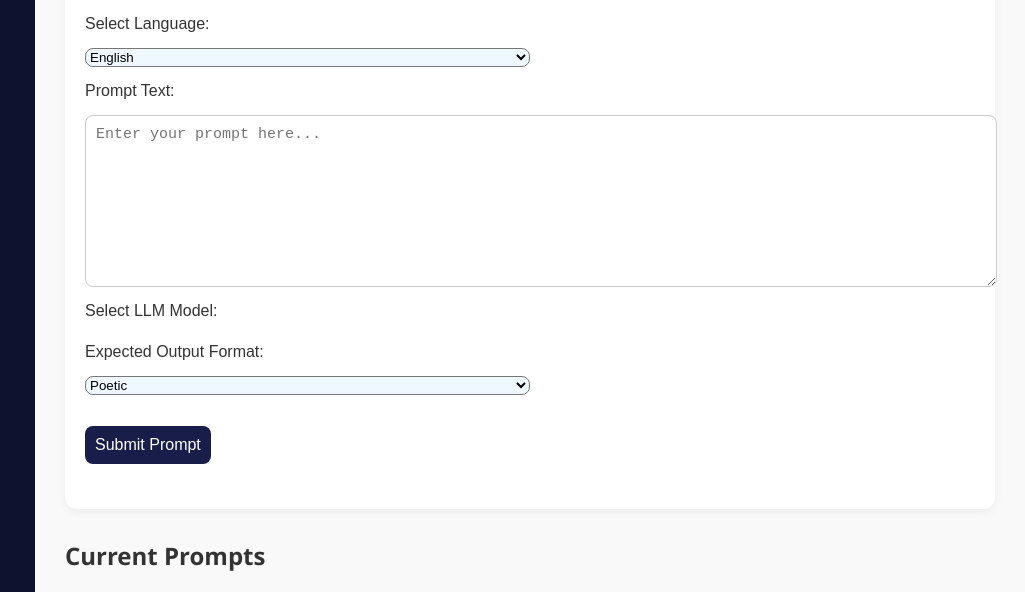
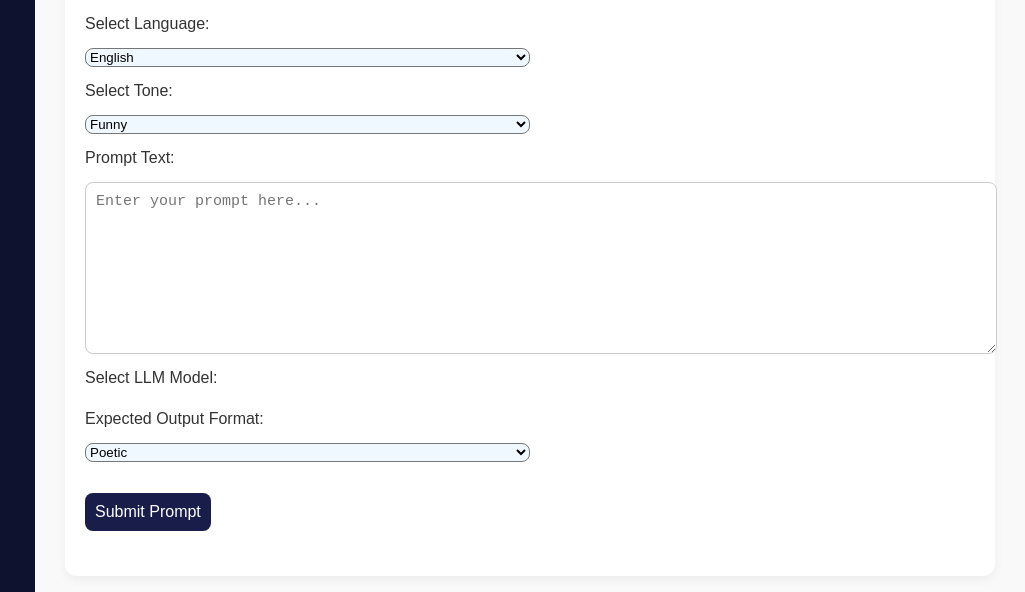
Before and after one commit to param-kasana/Admin_Dashboard, a Flask app: page /prompt-lab in a window 1280 px wide. Shown: the part 279-871 px from the top of the page, without its empty margins (255-1280 px from the left). Run offline with Flask 3, Linux system fonts and the light colour scheme; the visitor is signed in with stand-in values (Sample User, id 1); data that the repository does not hold is empty; some libraries are stand-ins or nearby versions.

Commit message:
MIN-15: Add Tone Dropdown to Prompt Lab Interface

```diff
--- a/templates/prompt_lab.html
+++ b/templates/prompt_lab.html
@@ -32,6 +32,14 @@
   <select id="languageSelect" style="width: 50%; background-color: #f0f8ff; border-radius: 8px;">
     <option value="English">English</option>
     <option value="Chinese">Chinese</option>
+  </select>
+
+  <!-- Tone Dropdown -->
+  <label for="toneSelect" style="text-align: left; font-family: Arial, sans-serif;">Select Tone:</label>
+  <select id="toneSelect" style="width: 50%; background-color: #f0f8ff; border-radius: 8px;">
+    <option value="Funny">Funny</option>
+    <option value="Romantic">Romantic</option>
+    <option value="Professional">Professional</option>
   </select>
 
   <!-- Prompt input -->
```
